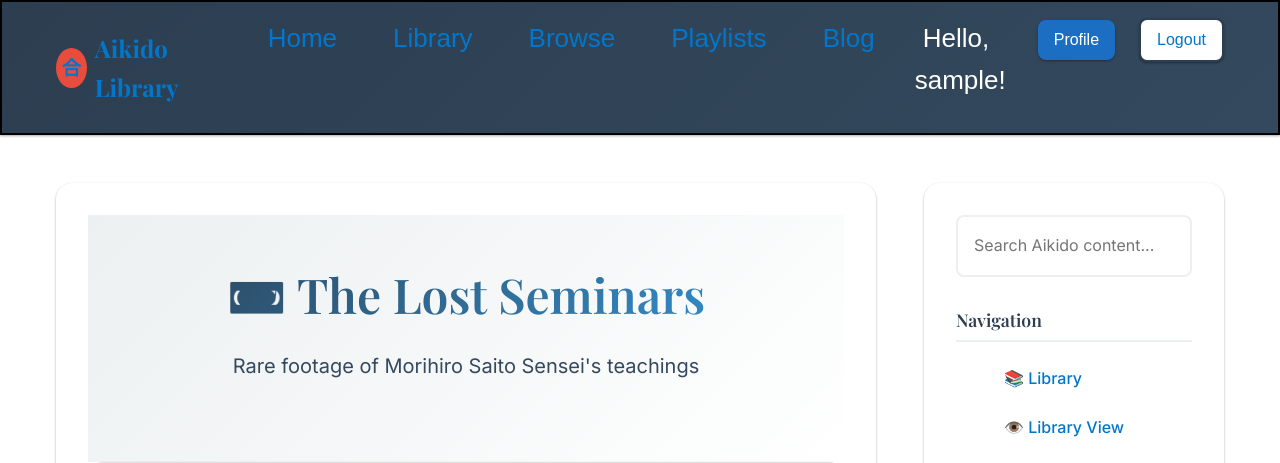
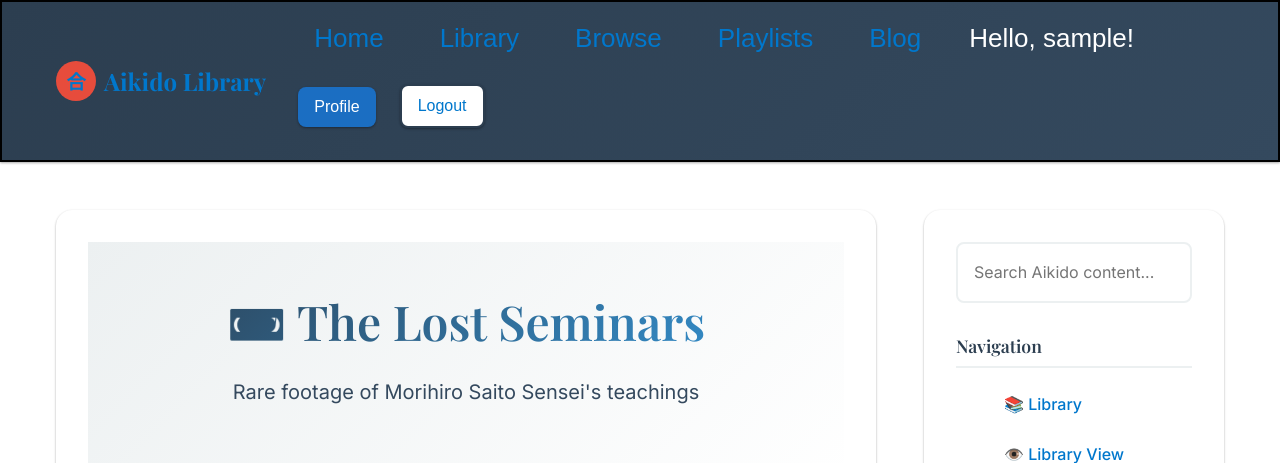
Before and after one commit to nickppv2000/aikidolive, an ASP.NET Core app: page /library-titles in a window 1280 px wide. Shown: the top 463 px of the page. Run offline with ASP.NET Core 8, Linux system fonts and the light colour scheme; the visitor is signed in with stand-in values (Sample User, id 1); style sheets or scripts are compiled from the project's sources; some libraries are stand-ins or nearby versions.

Commit message:
Fix navigation layout to ensure both Profile and Logout buttons are visible
Co-authored-by: nickppv2000 <7295654+nickppv2000@users.noreply.github.com>

```diff
--- a/src/AikidoLive/wwwroot/css/modern-styles.css
+++ b/src/AikidoLive/wwwroot/css/modern-styles.css
@@ -114,6 +114,8 @@ a:hover {
   align-items: center;
   justify-content: space-between;
   padding: var(--spacing-md) 0;
+  width: 100%;
+  min-width: 0; /* Allow shrinking */
 }
 
 .logo-modern {
@@ -147,12 +149,18 @@ a:hover {
 /* Modern Navigation */
 .nav-container {
   position: relative;
+  flex: 1;
+  display: flex;
+  justify-content: flex-end;
+  min-width: 0; /* Allow shrinking */
 }
 
 .nav-modern {
   display: flex;
   list-style: none;
   gap: var(--spacing-lg);
+  flex-wrap: wrap;
+  align-items: center;
 }
 
 .nav-modern a {
@@ -656,6 +664,28 @@ body.mobile-menu-open {
   100% { transform: translate(-50%, -50%) rotate(360deg); }
 }
 
+/* Desktop Navigation - ensure both buttons are visible */
+@media (min-width: 769px) {
+  .nav-modern {
+    display: flex !important;
+    gap: var(--spacing-lg);
+    flex-wrap: wrap;
+    align-items: center;
+  }
+
+  .nav-container {
+    position: relative;
+    flex: 1;
+    display: flex;
+    justify-content: flex-end;
+    min-width: 0;
+  }
+
+  .mobile-menu-toggle {
+    display: none;
+  }
+}
+
 /* Mobile Responsiveness */
 @media (max-width: 768px) {
   .main-layout {
@@ -713,6 +743,7 @@ body.mobile-menu-open {
     z-index: 1000;
     max-height: 0;
     overflow: hidden;
+    flex: none; /* Reset desktop flex properties */
   }
   .nav-container.active {
     transform: translateY(0);
```
